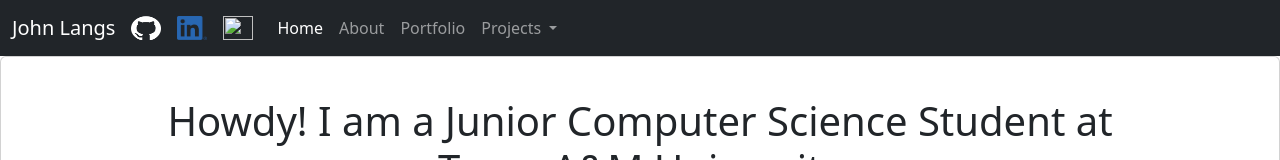
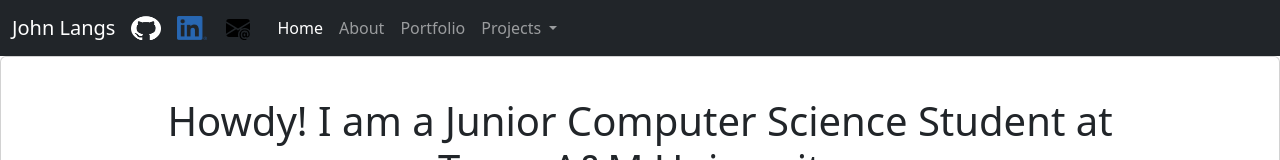
Before and after one commit to johnlangs/johnlangs-dev, a plain HTML site: page index.html in a window 1280 px wide. Shown: the top 160 px of the page. Drawn offline with nearby package versions, Linux system fonts and the light colour scheme.

Commit message:
Added email icon

```diff
--- a/index.html
+++ b/index.html
@@ -18,7 +18,7 @@
                 <img src="./resources/LI-In-Bug.png" alt="" width="30" height="24" class="d-inline-block">
             </a>
             <a class="navbar-brand" href="mailto:johnslangsiii@gmail.com">
-                <img src="" alt="" width="30" height="24" class="d-inline-block">
+                <img src="./resources/envelope-at-fill.svg" alt="" width="30" height="24" class="d-inline-block">
             </a>
             <button class="navbar-toggler" type="button" data-bs-toggle="collapse" data-bs-target="#navbarSupportedContent" aria-controls="navbarSupportedContent" aria-expanded="false" aria-label="Toggle navigation">
             <span class="navbar-toggler-icon"></span>
```
Also changed, not shown: resources/envelope-at-fill.svg (added), resources/envelope-at.svg (added).
